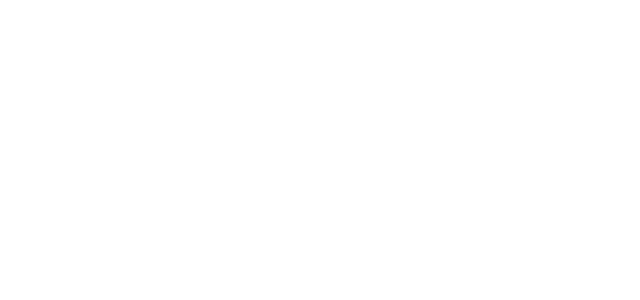
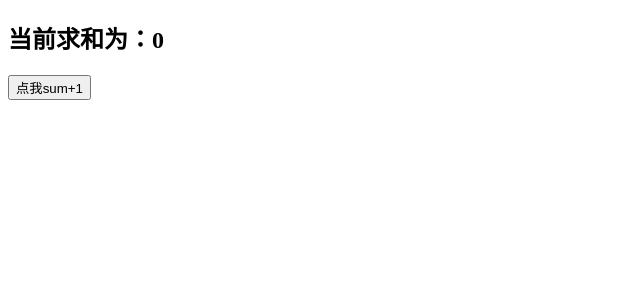
Before and after one commit to recursionBlack/vue3Learn2, a Vue app in the folder hello_vue3/: page / in a window 1280 px wide. Shown: the top 300 px of the page, without its empty margins (0-640 px from the left). Built offline with nearby package versions, Linux system fonts and the light colour scheme; the HTML template or start-up script is replaced by a standard one.

Commit message:
28，vue3的声明周期hook

```diff
--- a/hello_vue3/src/App.vue
+++ b/hello_vue3/src/App.vue
@@ -1,24 +1,23 @@
 <template>
   <!-- html -->
-  <!-- <Person a="哈哈" :list="personList" /> -->
-  <!-- 配合子组件，不传list的情况 -->
-  <Person a="哈哈" />
+  <Person v-if="isShow" />
 </template>
 
 <script lang="ts" setup>
 // js或ts
 import Person from './components/Person.vue'
-import { reactive } from 'vue'
-import { type Persons } from '@/types'
+import { ref, onMounted } from 'vue'
 
-let personList = reactive<Persons>([
-  { id: 'adsfqwer01', name: '张三', age: 60 },
-  { id: 'adsfqwer02', name: '李四', age: 32 },
-  { id: 'adsfqwer03', name: '王五', age: 18 },
-])
+let isShow = ref(true)
+
+// 挂载完毕
+onMounted(() => {
+  console.log('父---挂载完毕hook')
+})
+// 子先解析，先挂载，等所有的子组件解析完毕后，才执行父组件的解析，所以app.vue永远是最后挂载的
 </script>
 
-<style>
+<style scoped>
 /* 样式 */
 .app {
   background-color: #ddd;
--- a/hello_vue3/src/components/Person.vue
+++ b/hello_vue3/src/components/Person.vue
@@ -1,24 +1,57 @@
 <template>
   <div class="person">
-    <ul>
-      <li v-for="person in props.list" :key="person.id">
-        {{ person.name }}--{{ person.age }}--{{ person.id }}
-      </li>
-    </ul>
+    <h2>当前求和为：{{ sum }}</h2>
+    <button @click="add">点我sum+1</button>
   </div>
 </template>
 
 <script setup lang="ts">
-// 接收父类传来的数据，并保存到本地的props里
-// const props = defineProps(['a', 'list'])
+import {
+  ref,
+  onBeforeMount,
+  onMounted,
+  onBeforeUpdate,
+  onUpdated,
+  onBeforeUnmount,
+  onUnmounted,
+} from 'vue'
 
-// 增加限制类型
-// import { type Persons } from '@/types'
-// const props = defineProps<{ list: Persons }>()
+let sum = ref(0)
 
-// 接收list+限制类型+限制必要性+指定默认值
-// ?可有可无，
-// 默认值问题，由于vue3.5改版后，与老师讲的不一样，故不做演示了
-import { type Persons } from '@/types'
-const props = defineProps<{ list?: Persons }>()
+const add = () => {
+  sum.value++
+}
+
+// 创建  setup
+console.log('创建hook')
+
+// 挂载前
+onBeforeMount(() => {
+  console.log('挂载前hook')
+})
+
+// 挂载完毕
+onMounted(() => {
+  console.log('子---挂载完毕hook')
+})
+
+// 更新前
+onBeforeUpdate(() => {
+  console.log('更新前hook')
+})
+
+// 更新完毕
+onUpdated(() => {
+  console.log('更新完毕hook')
+})
+
+// 卸载前
+onBeforeUnmount(() => {
+  console.log('卸载前hook')
+})
+
+// 卸载完毕
+onUnmounted(() => {
+  console.log('卸载完毕hook')
+})
 </script>
```
